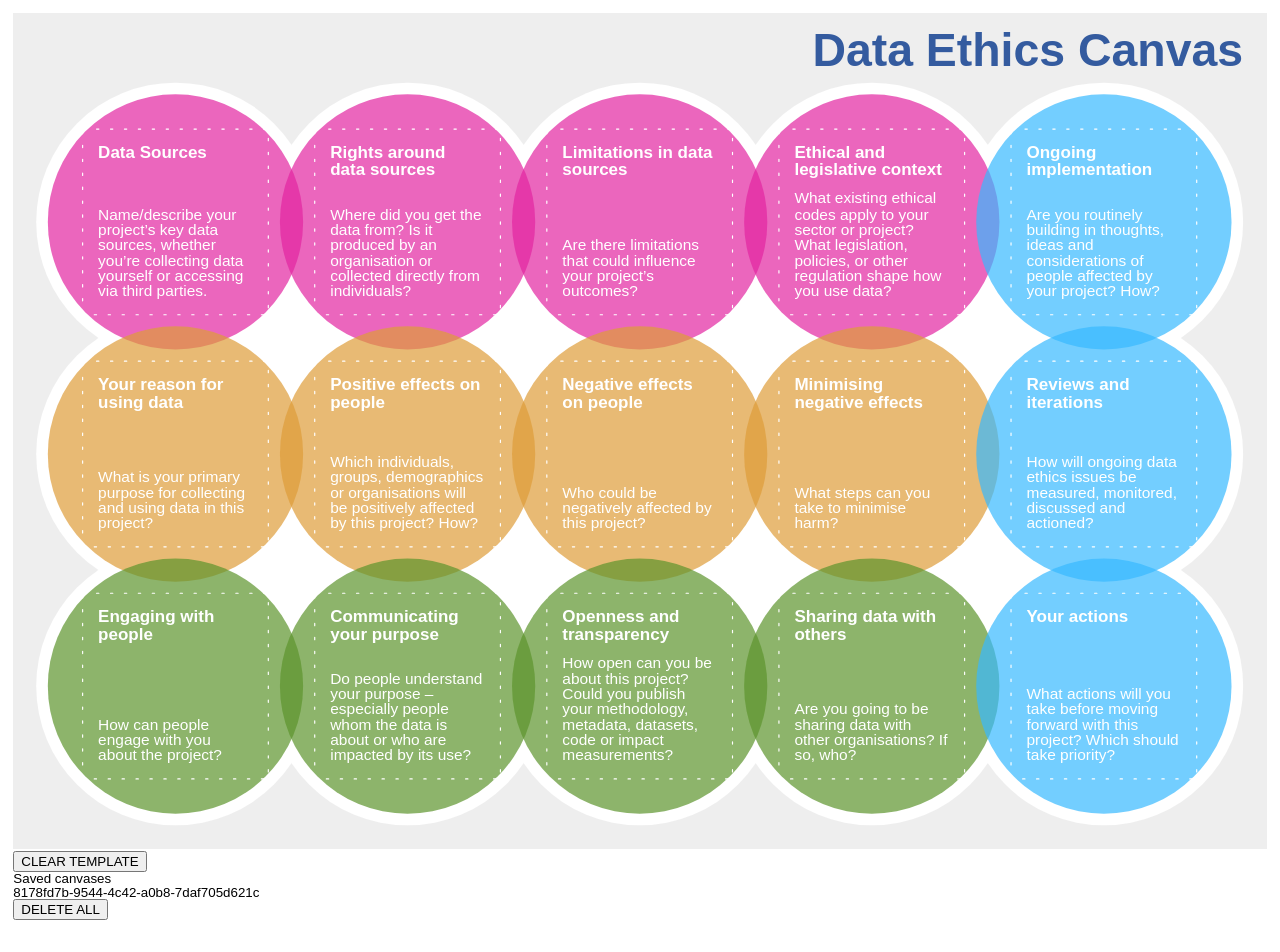
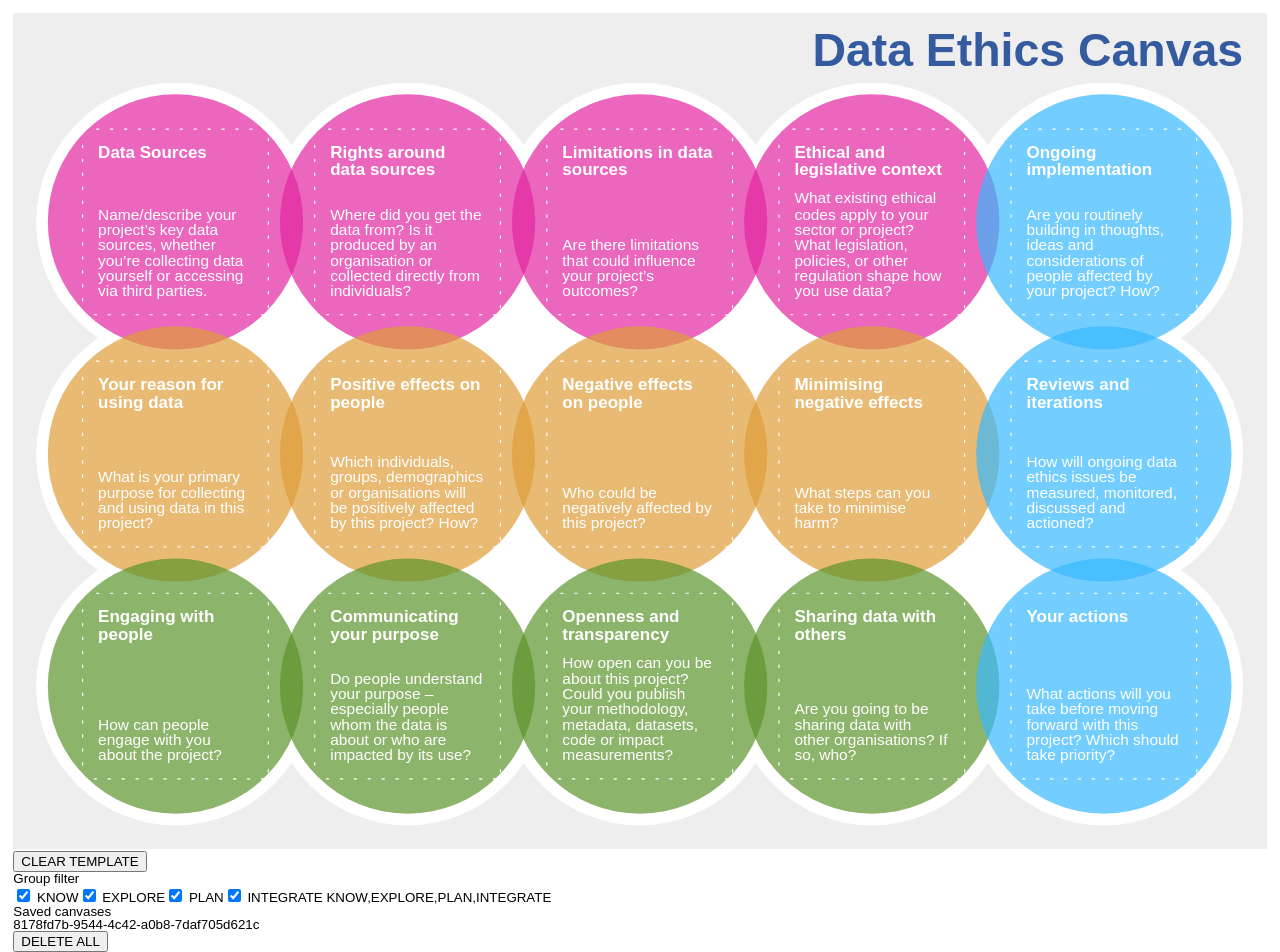
Before and after one commit to theodi/interactive-data-ethics-canvas, a Svelte app: page / in a window 1280 px wide. Shown: the top 952 px of the page. Built offline with nearby package versions, Linux system fonts and the light colour scheme.

Commit message:
Add simple filtering by group

```diff
--- a/src/components/Blob.svelte
+++ b/src/components/Blob.svelte
@@ -9,6 +9,7 @@ import type { UserContent } from '../types';
   export let column;
   export let focussed = false;
   export let hovered = false;
+  export let dimmed = false;
 
   export let setHover: (...args: any) => any = () => {};
   export let setFocus: (...args: any) => any = () => {};
@@ -53,6 +54,7 @@ import type { UserContent } from '../types';
   on:mouseout={ () => hoverOff() }
   on:click={ () => focus() }
   transform="translate({ $x } { $y })"
+  class:dimmed
   >
   <g transform="scale({ $scale })">
     <ellipse class='{ group.toLowerCase() }' class:hovered class:focussed rx={ Math.round(size * (0.5 + overlap)) }/>
@@ -122,4 +124,7 @@ import type { UserContent } from '../types';
     bottom: 0;
     left: 0;
   }
+  .dimmed {
+    filter: grayscale(100%) contrast(50%) brightness(140%);
+  }
 </style>
--- a/src/components/ControlPanel.svelte
+++ b/src/components/ControlPanel.svelte
@@ -1,9 +1,27 @@
 <script lang="ts">
   import { canvasState, savedCanvases } from '../store';
+  import { Group } from '../types';
+  const groups = Object.keys(Group);
+  let visibleGroups = groups;
+  $: {
+    for ( let i = 0; i < $canvasState.blobs.length; i++ ) {
+      $canvasState.blobs[i].dimmed = !visibleGroups.includes($canvasState.blobs[i].group)
+    }
+  }
 </script>
 
 <aside>
   <button on:click={ () => canvasState.resetState() }>CLEAR TEMPLATE</button>
+
+  <fieldset>
+    <legend><h2>Group filter</h2></legend>
+
+    {#each groups as group}
+      <input id={group} type=checkbox bind:group={ visibleGroups } value="{ group }">
+      <label for={group}>{ group }</label>
+    {/each}
+    { visibleGroups }
+  </fieldset>
 
   <h2>Saved canvases</h2>
   <ul>
--- a/src/types/index.ts
+++ b/src/types/index.ts
@@ -22,6 +22,7 @@ export type BlobState = {
 type BlobUiState = {
   hovered?: boolean;
   focussed?: boolean;
+  dimmed?: boolean;
 }
 
 export type CanvasPrivateState = {
```
